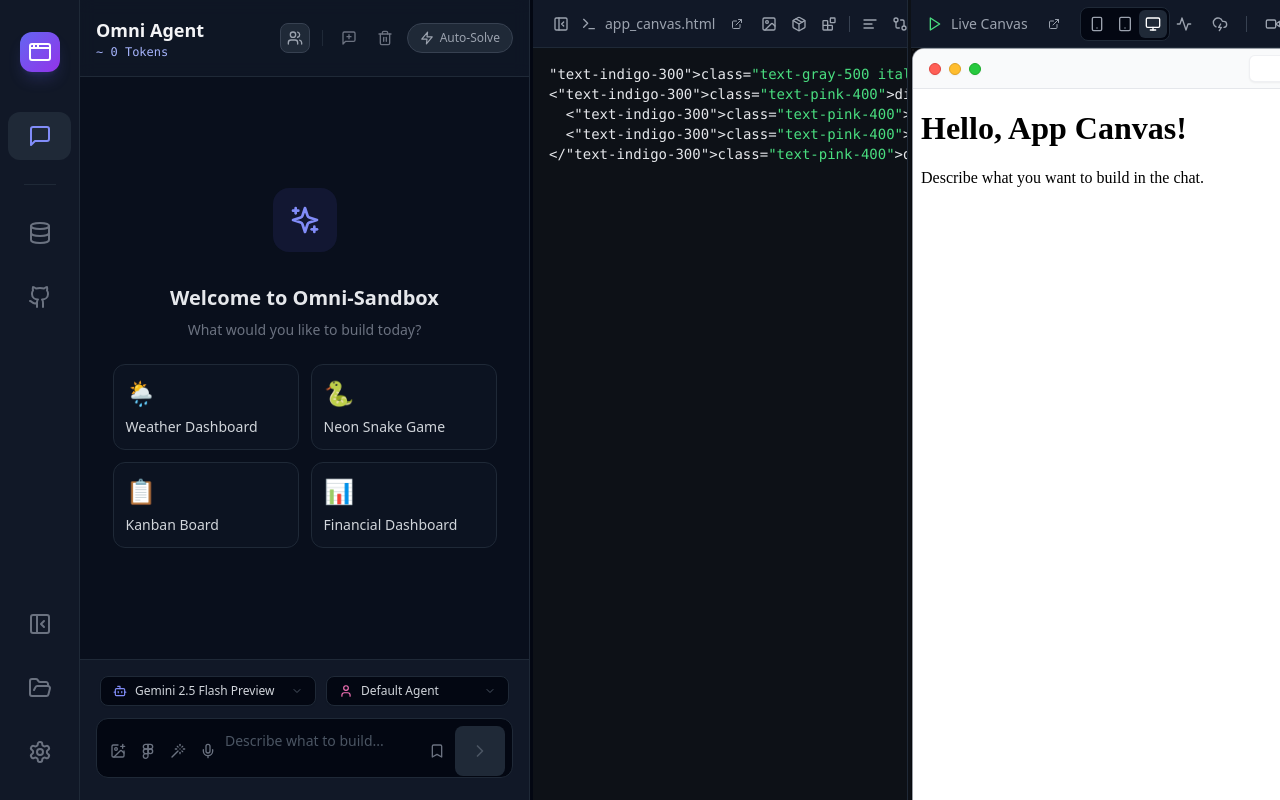
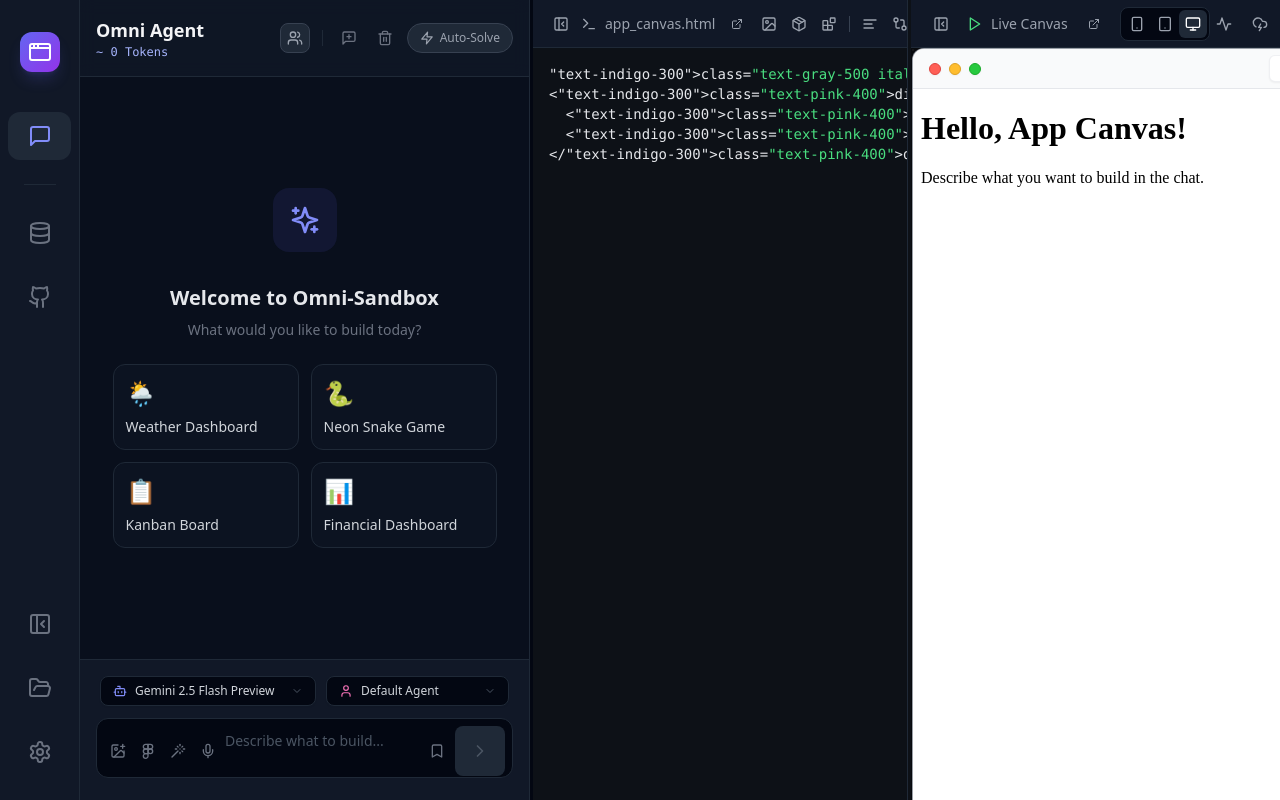
Before and after one commit to mishi7960-web/my-agentic-builder, a React (Vite) app: page / in a window 1280 px wide. Built offline with nearby package versions, Linux system fonts and the light colour scheme.

Commit message:
Add code visibility toggle functionality

```diff
--- a/src/App.jsx
+++ b/src/App.jsx
@@ -103,6 +103,7 @@ export default function App() {
   const [isFullscreen, setIsFullscreen] = useState(false);
   const [isZenMode, setIsZenMode] = useState(false);
   const [isChatVisible, setIsChatVisible] = useState(true);
+  const [isCodeVisible, setIsCodeVisible] = useState(true); // NEW: Code visibility toggle
   const [isPreviewDark, setIsPreviewDark] = useState(false);
   const [showSnippets, setShowSnippets] = useState(false);
   const [iframeKey, setIframeKey] = useState(0);
@@ -1147,7 +1148,7 @@ export default function App() {
           <div className="flex-1 flex flex-col xl:flex-row h-full min-h-0">
 
             {/* Live Editable Code View */}
-            <div style={{ width: (typeof window !== 'undefined' && window.innerWidth >= 1280 && !isZenMode) ? codeWidth : '100%' }} className={`flex-col border-r border-gray-800 h-full shrink-0 ${activeTab === 'code' ? 'flex' : 'hidden xl:flex'}`}>
+            <div style={{ width: (typeof window !== 'undefined' && window.innerWidth >= 1280 && !isZenMode) ? codeWidth : '100%' }} className={`flex-col border-r border-gray-800 h-full shrink-0 ${activeTab === 'code' ? 'flex' : (isCodeVisible ? 'hidden xl:flex' : '!hidden')}`}>
               <div className="h-12 bg-gray-900 border-b border-gray-800 flex justify-between items-center px-2 text-sm font-medium text-gray-400 shrink-0 overflow-x-auto whitespace-nowrap [&::-webkit-scrollbar]:hidden [-ms-overflow-style:none] [scrollbar-width:none]">
                 <div className="flex items-center gap-2 pl-2">
                   <button onClick={() => setIsZenMode(!isZenMode)} className="p-1 hover:text-white hover:bg-gray-800 rounded transition-colors"><PanelLeftClose className="w-4 h-4" /></button>
@@ -1221,13 +1222,16 @@ export default function App() {
               </div>
             </div>
 
-            <div onMouseDown={startCodeDrag} className="hidden xl:flex w-1 bg-transparent hover:bg-indigo-500 cursor-col-resize shrink-0 z-30 transition-colors relative -ml-[1px]" />
+            {isCodeVisible && <div onMouseDown={startCodeDrag} className="hidden xl:flex w-1 bg-transparent hover:bg-indigo-500 cursor-col-resize shrink-0 z-30 transition-colors relative -ml-[1px]" />}
 
             {/* Live Preview View */}
             <div className={isFullscreen ? 'fixed inset-0 z-50 flex flex-col bg-[#0d1117]' : `flex-1 flex-col h-full min-w-0 ${activeTab === 'preview' || (activeTab === 'chat' && window.innerWidth >= 1024) ? 'flex' : 'hidden xl:flex'}`}>
               <div className="h-12 bg-gray-900 border-b border-gray-800 flex justify-between items-center px-4 text-sm font-medium text-gray-400 shrink-0 overflow-x-auto whitespace-nowrap [&::-webkit-scrollbar]:hidden [-ms-overflow-style:none] [scrollbar-width:none]">
                 <div className="flex items-center gap-4">
                   <div className="flex items-center gap-2">
+                    <button onClick={() => setIsCodeVisible(!isCodeVisible)} className="p-1.5 mr-1 hover:text-white hover:bg-gray-800 rounded-md transition-colors hidden xl:flex" title={isCodeVisible ? "Hide Code Editor" : "Show Code Editor"}>
+                      {isCodeVisible ? <PanelLeftClose className="w-4 h-4" /> : <PanelLeftOpen className="w-4 h-4" />}
+                    </button>
                     <Play className="w-4 h-4 text-green-400" />
                     <span className="hidden sm:inline">Live Canvas</span>
                     <button onClick={openPopoutPreview} className="p-1 hover:text-indigo-400 transition-colors ml-2" title="Pop-out Multi-Monitor Preview"><ExternalLink className="w-3 h-3"/></button>
```
